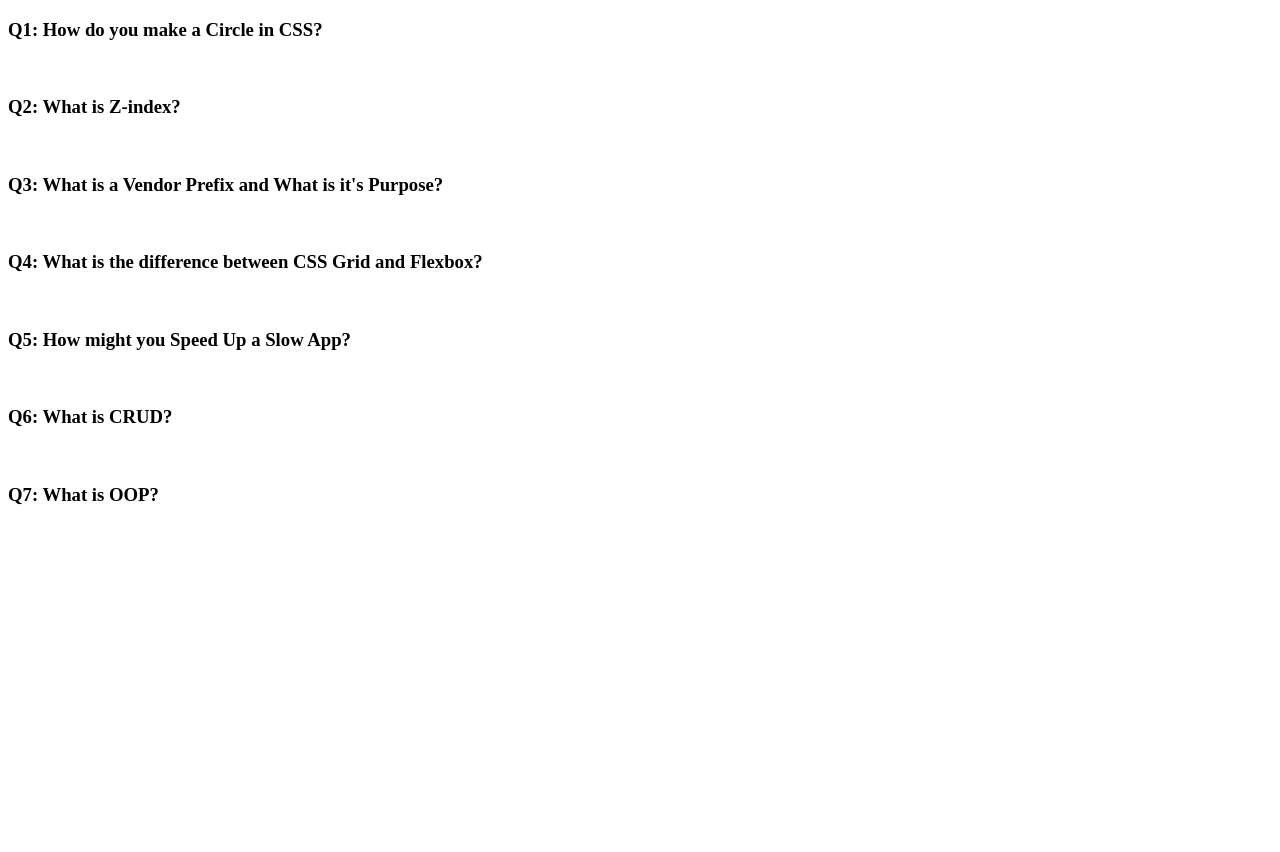
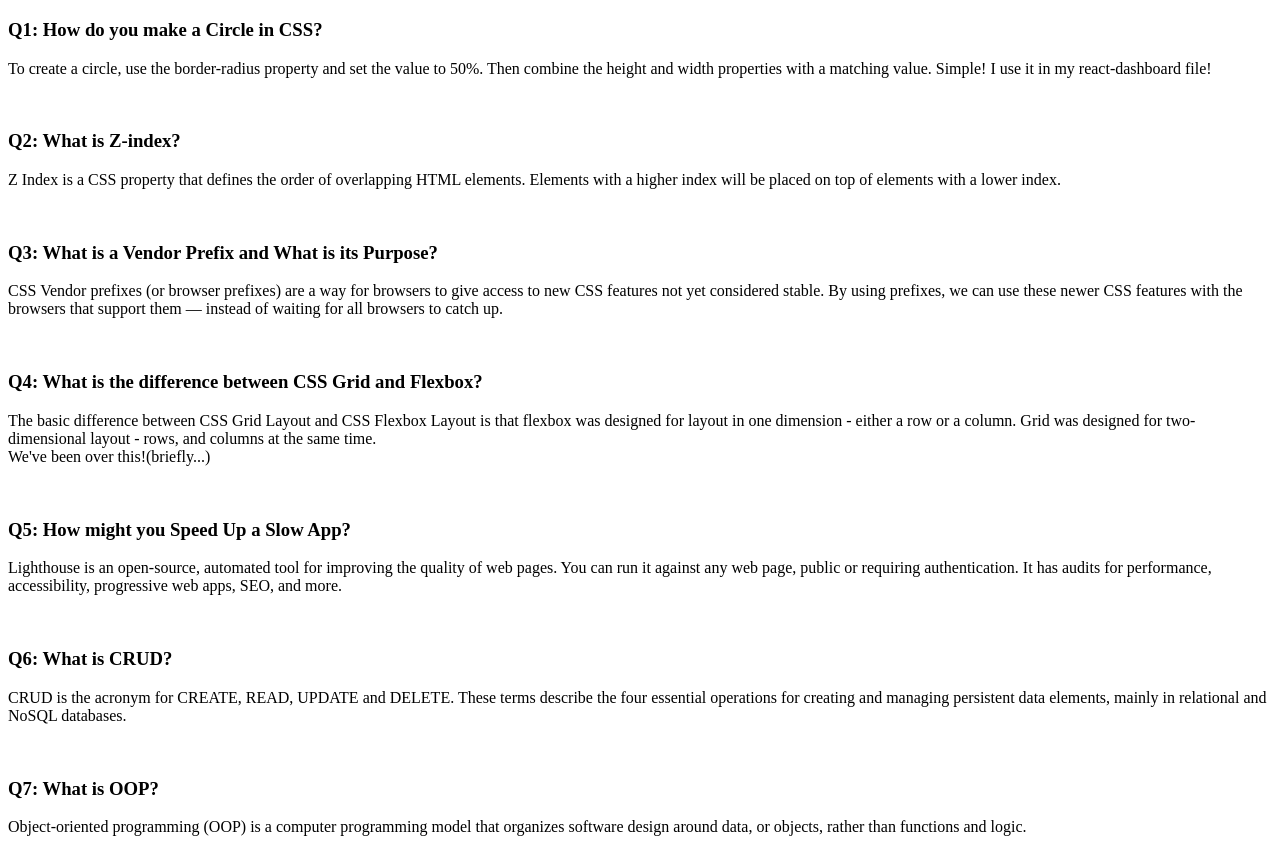
Before and after one commit to Dan-Ramen/PerScholas, a plain HTML site: page Answers2.html in a window 1280 px wide. Shown: the part 61-913 px from the top of the page. Before the commit the page ends 800 px from the top, so only its background shows below. Drawn offline with Linux system fonts and the light colour scheme.

Commit message:
finished w8d1-hw
Also known as: "Answers2"

```diff
--- a/Answers2.html
+++ b/Answers2.html
@@ -12,6 +12,7 @@
     <h3>Q1: How do you make a Circle in CSS?</h3>
 
     <p>
+        To create a circle, use the border-radius property and set the value to 50%. Then combine the height and width properties with a matching value. Simple! I use it in my react-dashboard file!
     </p>
 
     <br>
@@ -19,13 +20,15 @@
     <h3>Q2: What is Z-index?</h3>
 
     <p>
+        Z Index is a CSS property that defines the order of overlapping HTML elements. Elements with a higher index will be placed on top of elements with a lower index.
     </p>
 
     <br>
 
-    <h3>Q3: What is a Vendor Prefix and What is it's Purpose?</h3>
+    <h3>Q3: What is a Vendor Prefix and What is its Purpose?</h3>
 
     <p>
+        CSS Vendor prefixes (or browser prefixes) are a way for browsers to give access to new CSS features not yet considered stable. By using prefixes, we can use these newer CSS features with the browsers that support them — instead of waiting for all browsers to catch up.
     </p>
 
     <br>
@@ -33,6 +36,9 @@
     <h3>Q4: What is the difference between CSS Grid and Flexbox?</h3>
 
     <p>
+        The basic difference between CSS Grid Layout and CSS Flexbox Layout is that flexbox was designed for layout in one dimension - either a row or a column. Grid was designed for two-dimensional layout - rows, and columns at the same time.
+        <br>
+        We've been over this!(briefly...)
     </p>
 
     <br>
@@ -40,6 +46,7 @@
     <h3>Q5: How might you Speed Up a Slow App?</h3>
 
     <p>
+        Lighthouse is an open-source, automated tool for improving the quality of web pages. You can run it against any web page, public or requiring authentication. It has audits for performance, accessibility, progressive web apps, SEO, and more.
     </p>
 
     <br>
@@ -47,6 +54,7 @@
     <h3>Q6: What is CRUD?</h3>
 
     <p>
+        CRUD is the acronym for CREATE, READ, UPDATE and DELETE. These terms describe the four essential operations for creating and managing persistent data elements, mainly in relational and NoSQL databases.
     </p>
 
     <br>
@@ -54,6 +62,7 @@
     <h3>Q7: What is OOP?</h3>
 
     <p>
+        Object-oriented programming (OOP) is a computer programming model that organizes software design around data, or objects, rather than functions and logic.
     </p>
 </body>
 </html>
```
